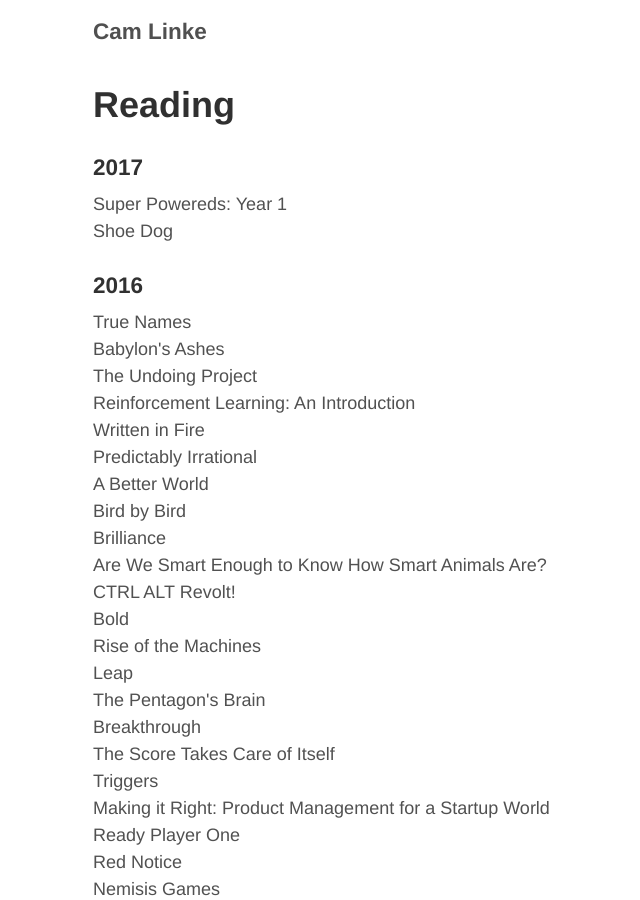
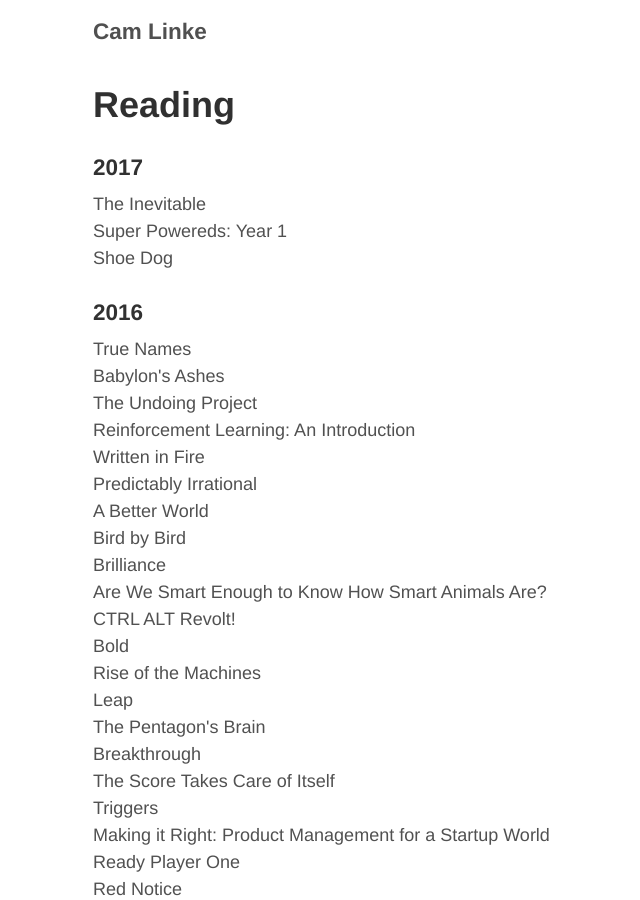
Before and after one commit to camlinke/camlinke.github.io, a Jekyll site: the page built from reading.md, in a window 1280 px wide and 900 px high. Shown: the whole window, without its empty margins (232-872 px from the left). Built offline with Jekyll 4.4.1, drawn with Linux system fonts in a browser that asks for light colours; nearby versions of some CDN libraries.

Commit message:
updated reading

```diff
--- a/reading.md
+++ b/reading.md
@@ -5,6 +5,7 @@
 
 <h3>2017</h3>
 <ul class="frontpage-list">
+    <li>The Inevitable</li>
     <li>Super Powereds: Year 1</li>
     <li>Shoe Dog</li>
 </ul>
```
